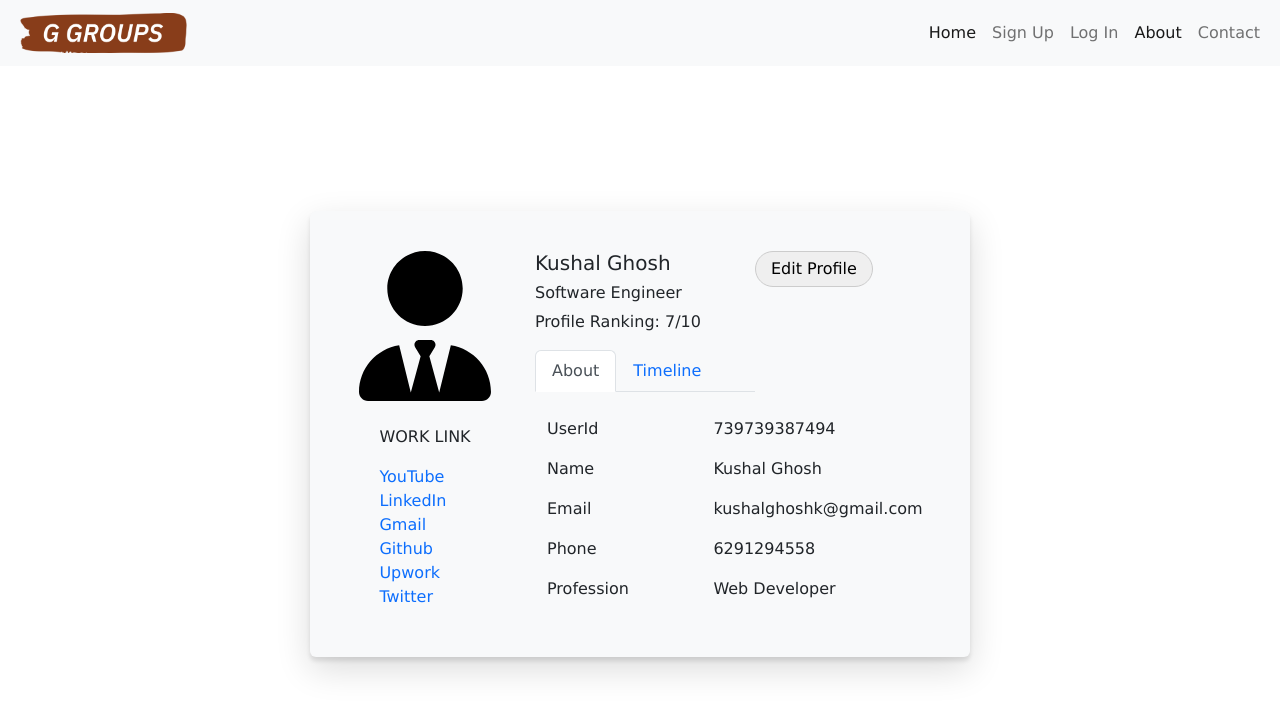
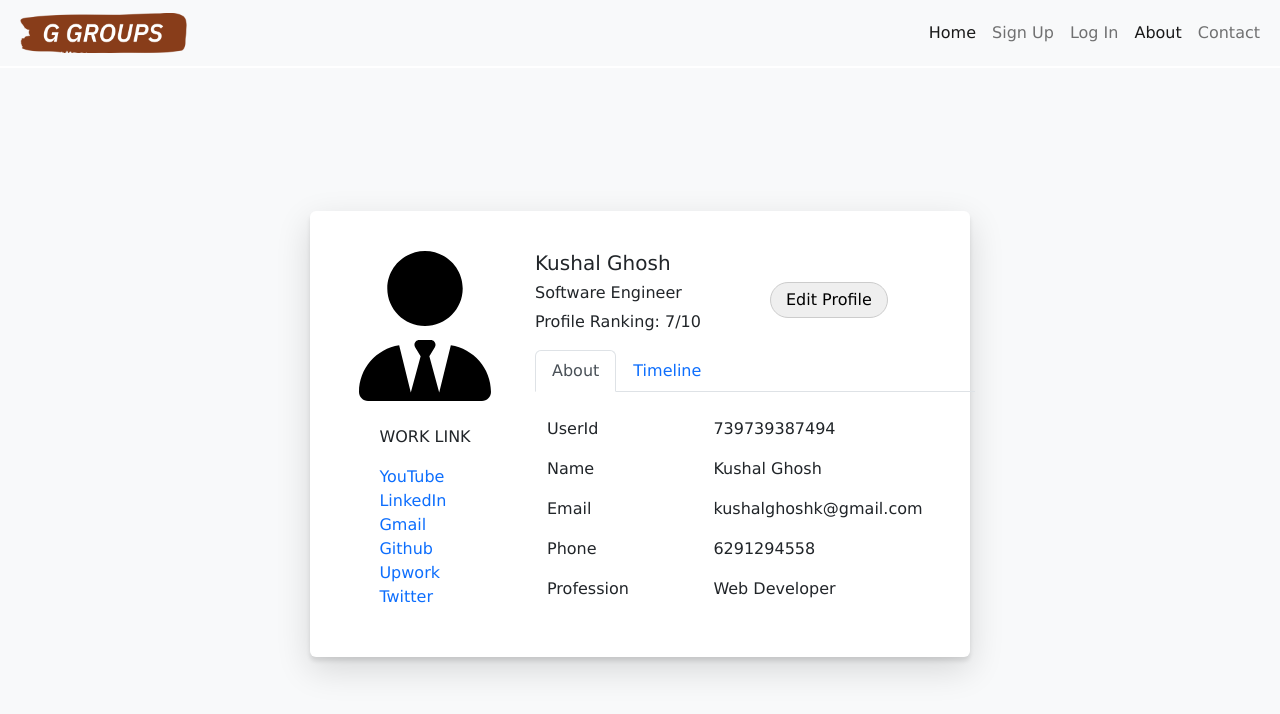
Before and after one commit to Kushalg3/demo.github.io, a React (Create React App) app in the folder client/: page /about in a window 1280 px wide. Shown: the top 714 px of the page. Built offline with nearby package versions, Linux system fonts and the light colour scheme.

Commit message:
styling change of pages

```diff
--- a/client/public/index.html
+++ b/client/public/index.html
@@ -40,7 +40,7 @@
       To begin the development, run `npm start` or `yarn start`.
       To create a production bundle, use `npm run build` or `yarn build`.
     -->
-    <script src="https://cdn.jsdelivr.net/npm/bootstrap@5.0.2/dist/js/bootstrap.bundle.min.js" integrity="sha384-MrcW6ZMFYlzcLA8Nl+NtUVF0sA7MsXsP1UyJoMp4YLEuNSfAP+JcXn/tWtIaxVXM" crossorigin="anonymous"></script>
+    <script src="https://cdn.jsdelivr.net/npm/bootstrap@5.3.0-alpha1/dist/js/bootstrap.bundle.min.js" integrity="sha384-w76AqPfDkMBDXo30jS1Sgez6pr3x5MlQ1ZAGC+nuZB+EYdgRZgiwxhTBTkF7CXvN" crossorigin="anonymous"></script>
 
   </body>
 </html>
--- a/client/src/App.css
+++ b/client/src/App.css
@@ -111,6 +111,19 @@
   grid-template-columns: 40% 60%;
 }
 
+.grid-container-3 {
+  display: grid;
+  grid-template-columns: 50% 50%;
+}
+
+.toggle-tabs {
+  grid-column: 1 / 3;
+}
+
+.profile-btn-tabs {
+  grid-column: 2 / 4;
+}
+
 .tabs {
   grid-area: 2/2/3/4;
 }
@@ -177,6 +190,13 @@
   text-align: center;
 }
 
+.edit-btn {
+  display: flex;
+  flex-wrap: wrap;
+  align-content: center;
+  padding-left: 15px;
+}
+
 #signup-image, #signin-image {
   width: 20vw;
 }
@@ -230,3 +250,15 @@ input:focus {
 #profile-edit-btn {
   border-radius: 50px;
 }
+
+#profile-edit-btn:hover {
+  outline: none;
+  border: 1px solid #555;
+  background-color: #555;
+  color: #fff;
+}
+
+#profile-edit-btn:focus {
+  outline: none;
+  border: 1px solid #ccc;
+}
--- a/client/src/App.js
+++ b/client/src/App.js
@@ -1,4 +1,5 @@
 import './App.css';
+import 'bootstrap/dist/css/bootstrap.css'
 import Home from './components/Home';
 import Navbar from './components/Navbar';
 import About from './components/About';
--- a/client/src/components/About.js
+++ b/client/src/components/About.js
@@ -4,18 +4,25 @@ import profilepic from '../images/profile-icon.svg';
 const About = () => {
   return (
     <>
-       <div className='about'>
-          <div className='Container box bg-light'>
+       <div className='about bg-light'>
+          <div className='Container box bg-white'>
             <div className='grid-container'>
               <div className='grid-item profile-img'>
                 <figure>
                   <img src={profilepic} alt='profile' id='profile-img' />
                 </figure>
               </div>
+              <div className='grid-item profile-btn-tabs'>
+                <div className='grid-container-3'>
                   <div className='grid-item'>
                     <h5>Kushal Ghosh</h5>
                     <h6>Software Engineer</h6>
                     <p>Profile Ranking: <span>7/10</span> </p>
+                  </div>
+                  <div className='grid-item edit-btn'>
+                    <input type='button' value='Edit Profile' id='profile-edit-btn' name='btn' />
+                  </div>
+                  <div className='grid-item toggle-tabs'>
                     <ul className="nav nav-tabs">
                       <li className="nav-item">
                         <a className="nav-link active" data-bs-toggle='tab' href="#home">About</a>
@@ -25,9 +32,9 @@ const About = () => {
                       </li>
                     </ul>
                   </div>
-              <div className='grid-item edit-btn'>
-                <input type='button' value='Edit Profile' id='profile-edit-btn' name='btn' />
                 </div>
+              </div>
+
               <div className='grid-item profile-work-link'>
                 <div className='work-link'>
                   <p>WORK LINK</p>
--- a/client/src/components/Contact.js
+++ b/client/src/components/Contact.js
@@ -6,11 +6,11 @@ import locationpic from '../images/location.png'
 const Contact = () => {
   return (
     <>
-    <div className='contact'>
+    <div className='contact bg-light'>
       <div className='Container'>
         <div className='contact-info'>
           <div className='row justify-content-between'>
-            <div className='col-3 box px-2 py-3 bg-light row align-items-center'>
+            <div className='col-3 box px-2 py-3 bg-white row align-items-center'>
               <div className='col-sm-3'>
                 <img src={phonepic} id='phone-img' className='me-1' alt='phone_image'/>
               </div>
@@ -19,7 +19,7 @@ const Contact = () => {
                 <p className='contact-info-text'>+916291294558</p>
               </div>
             </div>
-            <div className='col-3 box px-2 py-3 bg-light row align-items-center'>
+            <div className='col-3 box px-2 py-3 bg-white row align-items-center'>
               <div className='col-sm-3'>
                 <img src={emailpic} id='phone-img' className='me-1' alt='phone_image'/>
               </div>
@@ -28,7 +28,7 @@ const Contact = () => {
                 <p className='contact-info-text'>kushalghoshk@gmail.com</p>
               </div>
             </div>
-            <div className='col-3 box px-2 py-3 bg-light row align-items-center'>
+            <div className='col-3 box px-2 py-3 bg-white row align-items-center'>
               <div className='col-sm-3'>
                 <img src={locationpic} id='phone-img' className='me-1' alt='phone_image'/>
               </div>
@@ -40,7 +40,7 @@ const Contact = () => {
           </div>
         </div>
         <div className='contact-form-container'>
-          <div className='contact-form box bg-light'>
+          <div className='contact-form box bg-white'>
             <div className='container px-5 pt-3 pb-5'>
               <div className='contact-form-title mb-4'>
                 <h1>Get In Touch</h1>
--- a/client/src/components/Login.js
+++ b/client/src/components/Login.js
@@ -4,8 +4,8 @@ import signinpic from '../images/signin_image.jpg'
 
 const Login = () => {
   return (
-    <div className='signin'>
-      <div className='Container box bg-light px-4 py-4'>
+    <div className='signin bg-light'>
+      <div className='Container box bg-white px-4 py-4'>
         <div className='signin-content row align-items-center'>
           <div className='signin-image col'>
             <figure>
--- a/client/src/components/Signup.js
+++ b/client/src/components/Signup.js
@@ -4,8 +4,8 @@ import signuppic from '../images/signup_image.jpg'
 
 const Signup = () => {
   return (
-    <div className='signup'>
-      <div className='Container box bg-light px-5 py-5'>
+    <div className='signup bg-light'>
+      <div className='Container box bg-white px-5 py-5'>
         <div className='signup-content row align-items-center'>
           <div className='signup-form col'>
             <h2 className='form-title mb-3'>Sign Up</h2>
```
Lines whose indentation alone changed are shown as unchanged.
